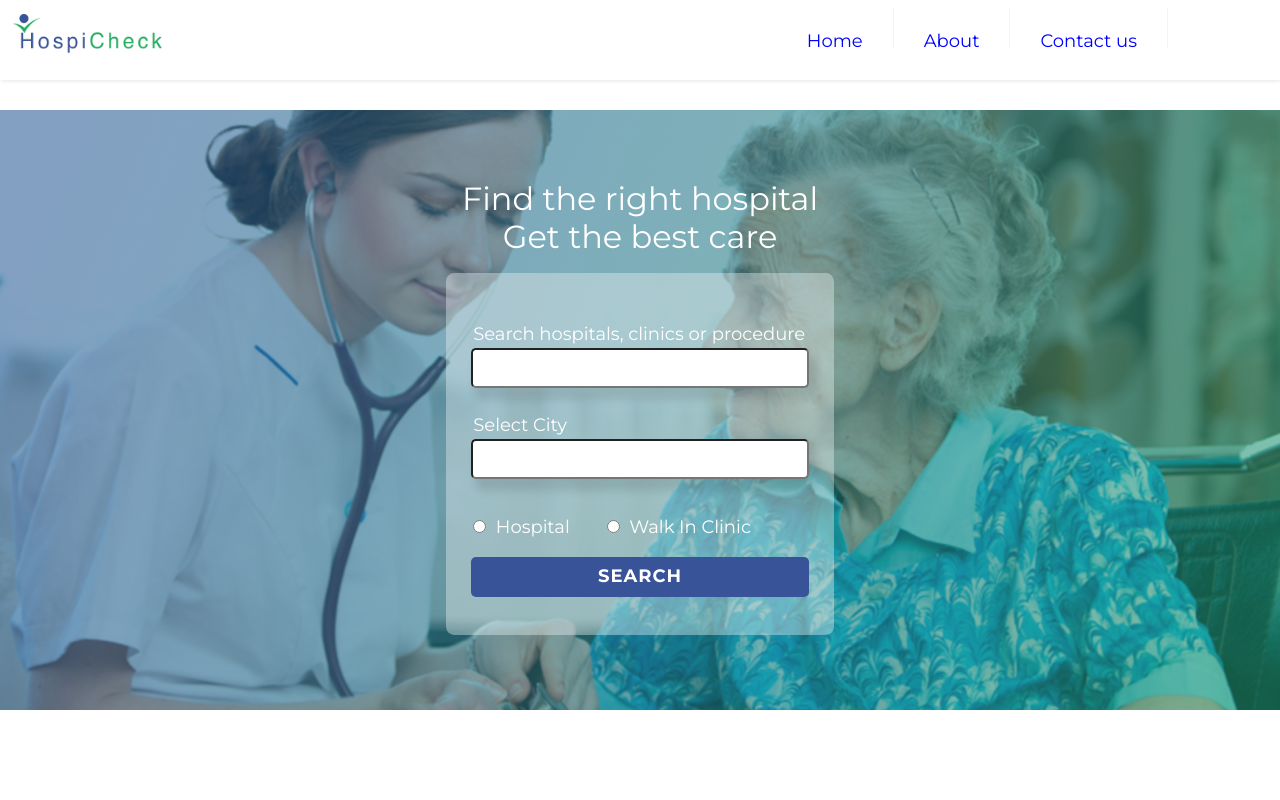
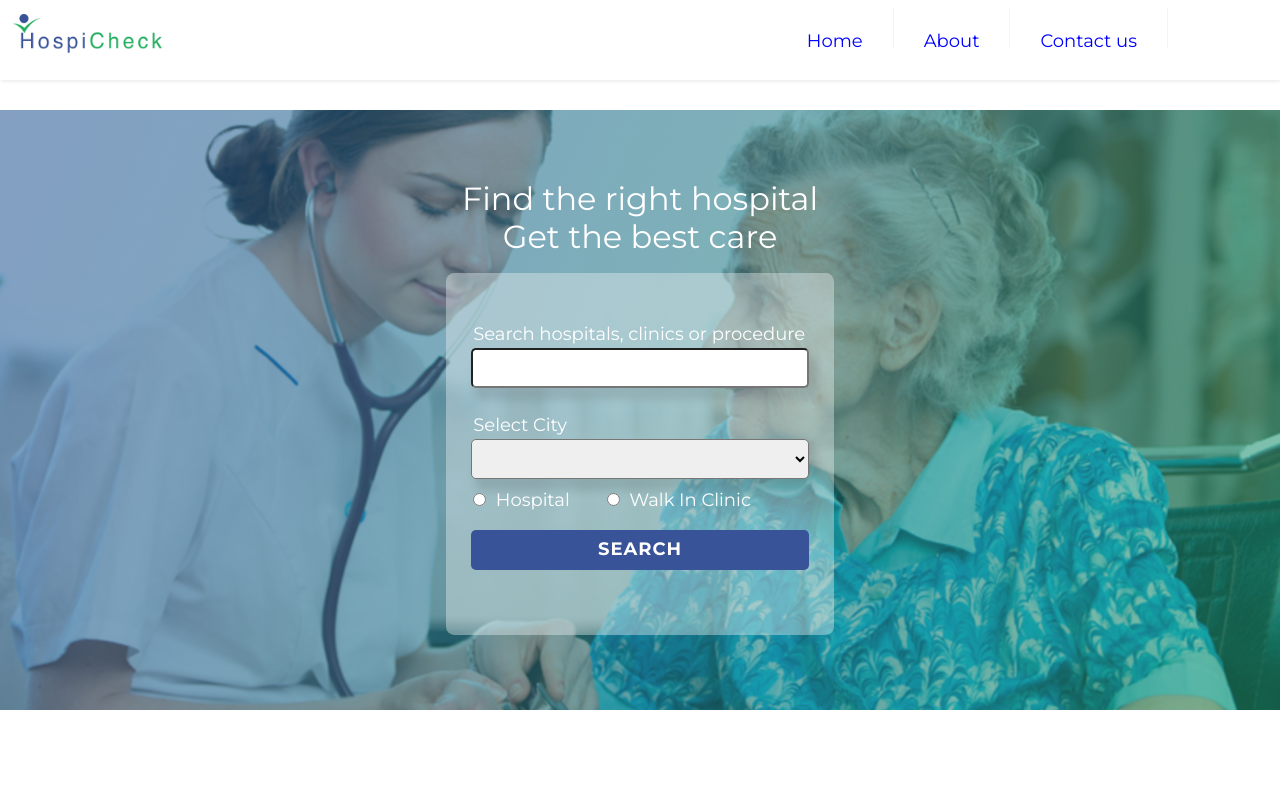
Before and after one commit to giriksoni0710/HospicheckWebApp, an Angular app: page / in a window 1280 px wide. Shown: the top 800 px of the page. Built offline with nearby package versions, Linux system fonts and the light colour scheme; some icons are missing.

Commit message:
dropdown added on home page

```diff
--- a/src/app/home/home.component.html
+++ b/src/app/home/home.component.html
@@ -12,7 +12,14 @@
     </div>
     <div>
       <label for="City" class="city"> Select City</label>
-      <input type="text" id="searchcity" [(ngModel)]="query2"><br>
+      <!-- <input type="text" id="searchcity" [(ngModel)]="query2"><br> -->
+      <select name="city" id="searchcity" [(ngModel)]="query2">
+        <option value="all cities" selected>Select all</option>
+        <option value="Burnaby">Burnaby</option>
+        <option value="Vancouver">Vancouver</option>
+        <option value="Surrey">Surrey</option>
+        <option value="Richmond">Richmond</option>
+      </select>
     </div>
     <div>
       <input type="radio" value="Hospital" name="checked"> <span class="radiobtntxt">Hospital</span>
--- a/src/app/home/home.component.scss
+++ b/src/app/home/home.component.scss
@@ -30,6 +30,17 @@
     // box-shadow: 0 1px 5px 7px rgba(0, 0, 0, 0.1);
     box-shadow:6px 10px 8px 2px rgba(0, 0, 0, 0.1);
     outline: none;
+    margin-bottom: 0.5rem;
+    border-radius: 5px;
+    padding-left:0.5rem;
+  }
+  #searchcity{
+    display:block;
+    margin:auto;
+    width:87%;
+    height:40px;
+    box-shadow:6px 10px 8px 2px rgba(0, 0, 0, 0.1);
+    outline:none;
     margin-bottom: 0.5rem;
     border-radius: 5px;
     padding-left:0.5rem;
```
